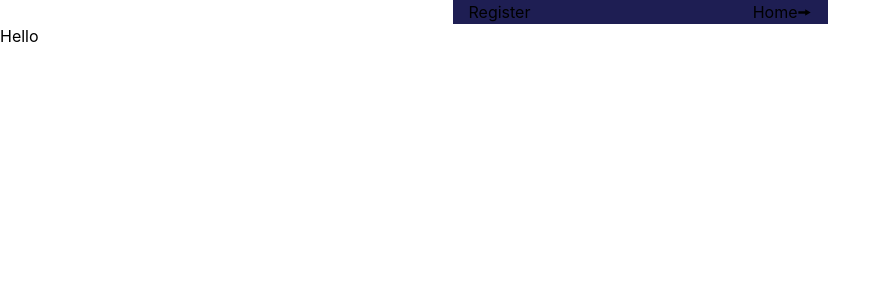
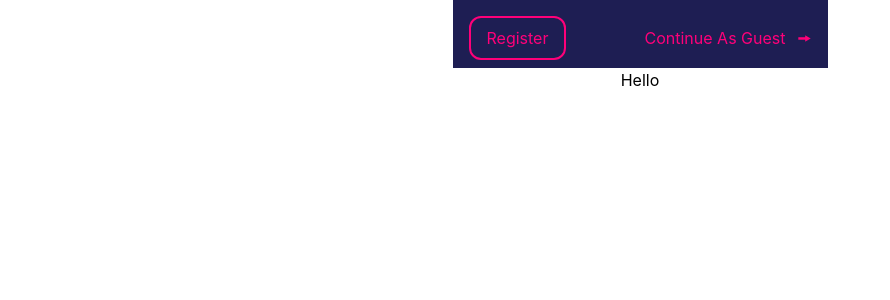
Before and after one commit to 4BsG/ClasificaEroticos, a Next.js app: page / in a window 1280 px wide. Shown: the top 300 px of the page, without its empty margins (0-890 px from the left). Built offline with nearby package versions, Linux system fonts and the light colour scheme.

Commit message:
Feat: add some styles using tailwind theme to navBar and register form

```diff
--- a/components/NavBar.tsx
+++ b/components/NavBar.tsx
@@ -4,14 +4,20 @@ import React from 'react';
 function NavBar() {
   return (
     <nav className="w-full flex justify-center">
-      <menu className="w-smartPhone bg-purpleLight flex justify-between">
+      <menu className="w-smartPhone bg-purpleLight flex justify-between px-4 pt-4 pb-2">
         <Link href={'/register'}>
-          <div className="ml-4">Register</div>
+          <div className="border-2 border-fuchsiaSt text-fuchsiaSt px-4 py-2 rounded-generalRound cursor-pointer hover:bg-purpleDark">
+            Register
+          </div>
         </Link>
         <Link href={'/'}>
-          <div className="mr-4">
-            Home
-            <span>🠚</span>
+          <div className="flex items-center text-fuchsiaSt">
+            <p className="cursor-pointer hover:text-fuchsiaHover">
+              Continue As Guest
+            </p>
+            <span className="ml-3 cursor-pointer hover:text-fuchsiaHover">
+              🠚
+            </span>
           </div>
         </Link>
       </menu>
--- a/pages/index.tsx
+++ b/pages/index.tsx
@@ -12,7 +12,7 @@ const Home: NextPage = () => {
       </Head>
       <NavBar />
 
-      <h1>Hello</h1>
+      <h1 className="text-center">Hello</h1>
     </>
   );
 };
```
